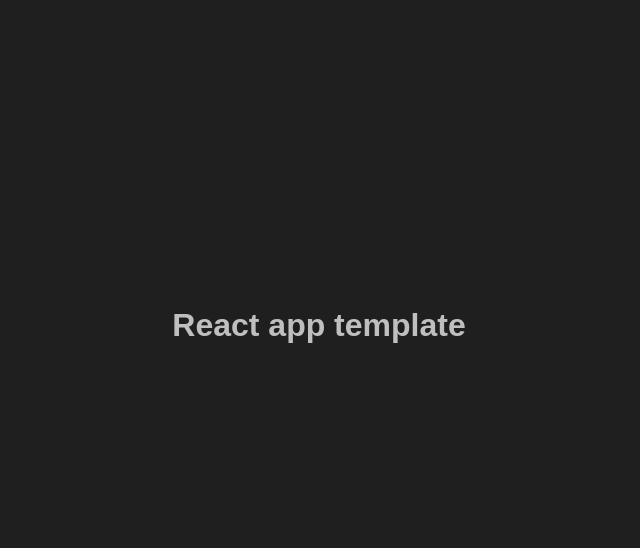
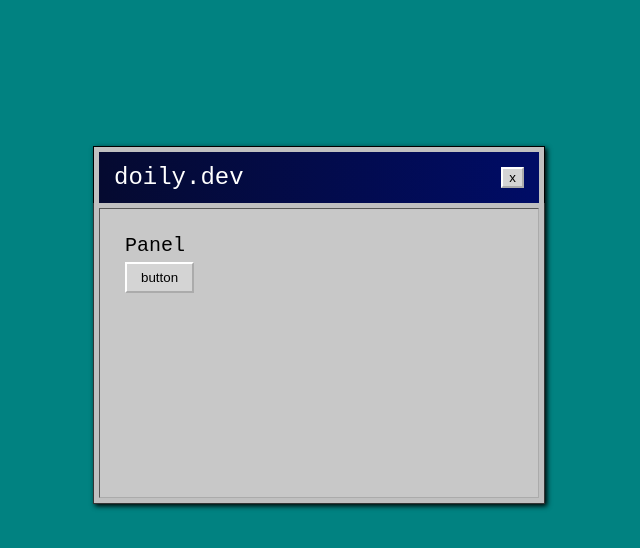
Before and after one commit to crochetcode/homepage, a React (Create React App) app: page / in a window 1280 px wide. Shown: the top 548 px of the page, without its empty margins (321-961 px from the left). Built offline with nearby package versions, Linux system fonts and the light colour scheme.

Commit message:
:tada: panel wireframe

```diff
--- a/public/index.html
+++ b/public/index.html
@@ -7,11 +7,11 @@
     <meta name="theme-color" content="#000000" />
     <meta
       name="description"
-      content="starting template for creating react apps"
+      content="homepage with links"
     />
     <link rel="apple-touch-icon" href="%PUBLIC_URL%/logo192.png" />
     <link rel="manifest" href="%PUBLIC_URL%/manifest.json" />
-    <title>React app template</title>
+    <title>doily.dev</title>
   </head>
   <body>
     <noscript>You need to enable JavaScript to run this app.</noscript>
--- a/src/pages/main.js
+++ b/src/pages/main.js
@@ -1,4 +1,5 @@
 import styled from 'styled-components';
+import {Panel} from '../panel';
 
 const StyledDiv = styled.div`
   height: 100vh;
@@ -18,7 +19,7 @@
 export const Main = () => {
   return (
     <StyledDiv>
-      <h1>React app template</h1>
+      <Panel />
     </StyledDiv>
   );
 };
--- /dev/null
+++ b/src/panel.js
@@ -0,0 +1,101 @@
+import styled from 'styled-components';
+
+const ButtonText = styled.div`
+  margin: 2px;
+  padding: 2px 5px;
+  box-sizing: border-box;
+  border: 1px solid rgba(1, 1, 1, 0);
+`;
+
+const Container = styled.div`
+  box-shadow: 2px 2px 5px black;
+  background: rgb(192, 192, 192);
+
+  button {
+    border: 2px outset white;
+    border-radius: 0;
+    margin: 5px 0;
+    background: rgb(212, 212, 212);
+
+    &:hover {
+      cursor: pointer;
+      background: rgb(198, 198, 198);
+    }
+
+    &:hover ${ButtonText} {
+      border: 1px dotted gray;
+    }
+  }
+`;
+
+const OuterBorder = styled.div`
+  border: 1px solid rgba(52, 52, 52);
+  border-top: 0;
+`;
+
+const InsetBorder = styled.div`
+  height: 300px;
+  width: 450px;
+  border: 5px solid rgb(192, 192, 192);
+  box-sizing: border-box;
+`;
+
+const Content = styled.div`
+  border: 1px solid rgb(52, 52, 52);
+  border: 1px inset rgb(171, 171, 171);
+  height: 100%;
+  box-sizing: border-box;
+  padding: 25px;
+  font-family: monospace;
+  font-size: 20px;
+  background: rgb(200, 200, 200);
+`;
+
+const Top = styled.div`
+  height: 3.5rem;
+  width: 450px;
+  border: 1px solid black;
+  border-bottom: 0;
+  display: flex;
+  align-content: center;
+
+  .span {
+    margin: 5px;
+    margin-bottom: 0;
+    padding: 0 15px;
+    background: linear-gradient(90deg, #050a30, #000c66);
+    width: 100%;
+    display: flex;
+    align-items: center;
+    justify-content: space-between;
+  }
+
+  p {
+    font-size: 1.5rem;
+    color: white;
+    font-family: monospace;
+    font-weight: 500;
+  }
+`;
+
+export const Panel = () => (
+  <Container>
+    <Top>
+      <div className='span'>
+        <p>doily.dev</p>
+        <button>x</button>
+      </div>
+    </Top>
+    <OuterBorder>
+      <InsetBorder>
+        <Content>
+          Panel
+          <br />
+          <button>
+            <ButtonText>button</ButtonText>
+          </button>
+        </Content>
+      </InsetBorder>
+    </OuterBorder>
+  </Container>
+);
--- a/src/reset.css
+++ b/src/reset.css
@@ -1,7 +1,6 @@
 body {
     margin: 0;
-    background: rgb(31, 31, 31);
-    color: rgb(191, 191, 191);
+    background: #018281;
 }
 
 h1, h2, h3, h4, h5, h6, p {
```
Also changed, not shown: 1 other file (tests, documents, lock files or other folders).
